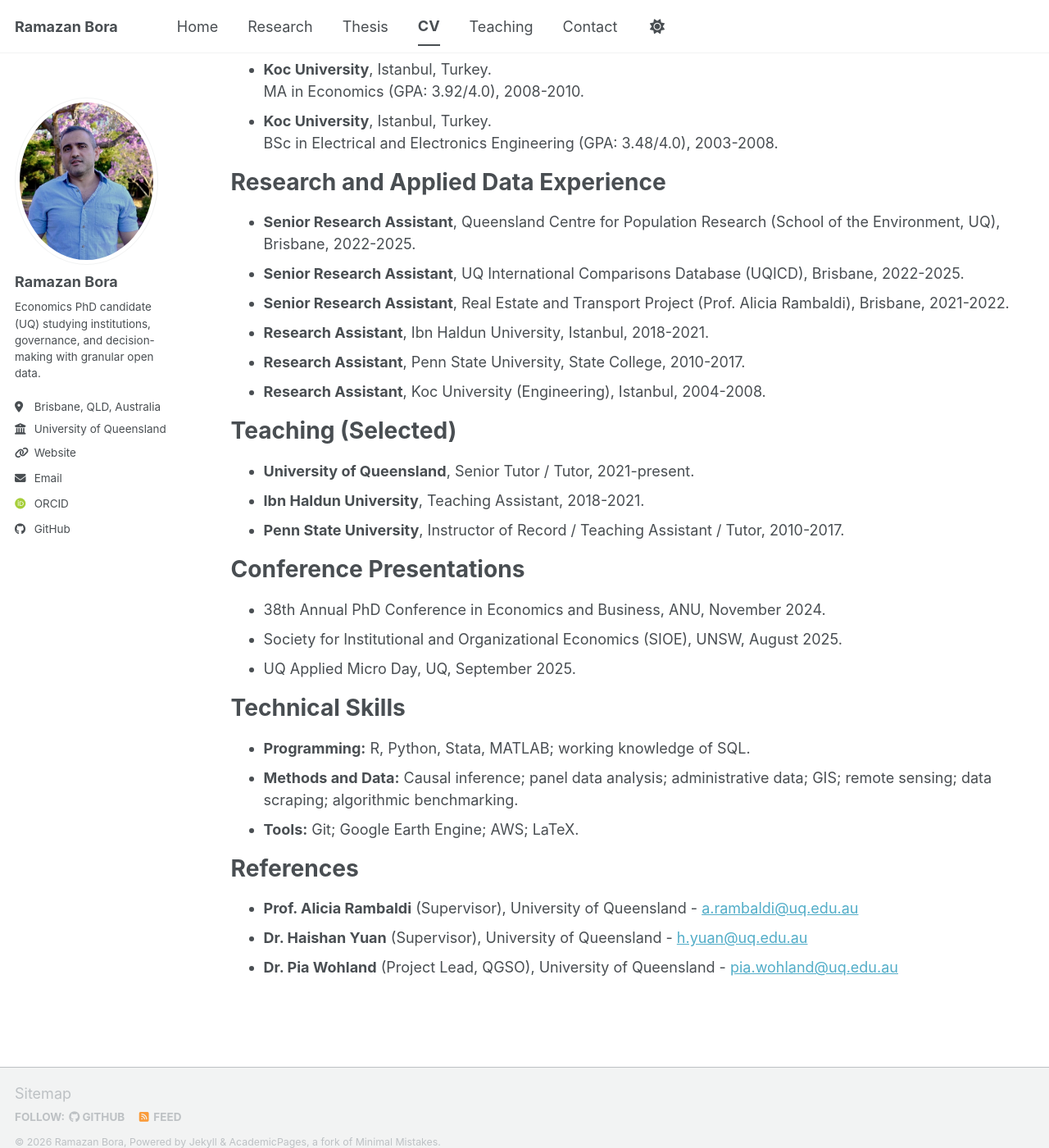
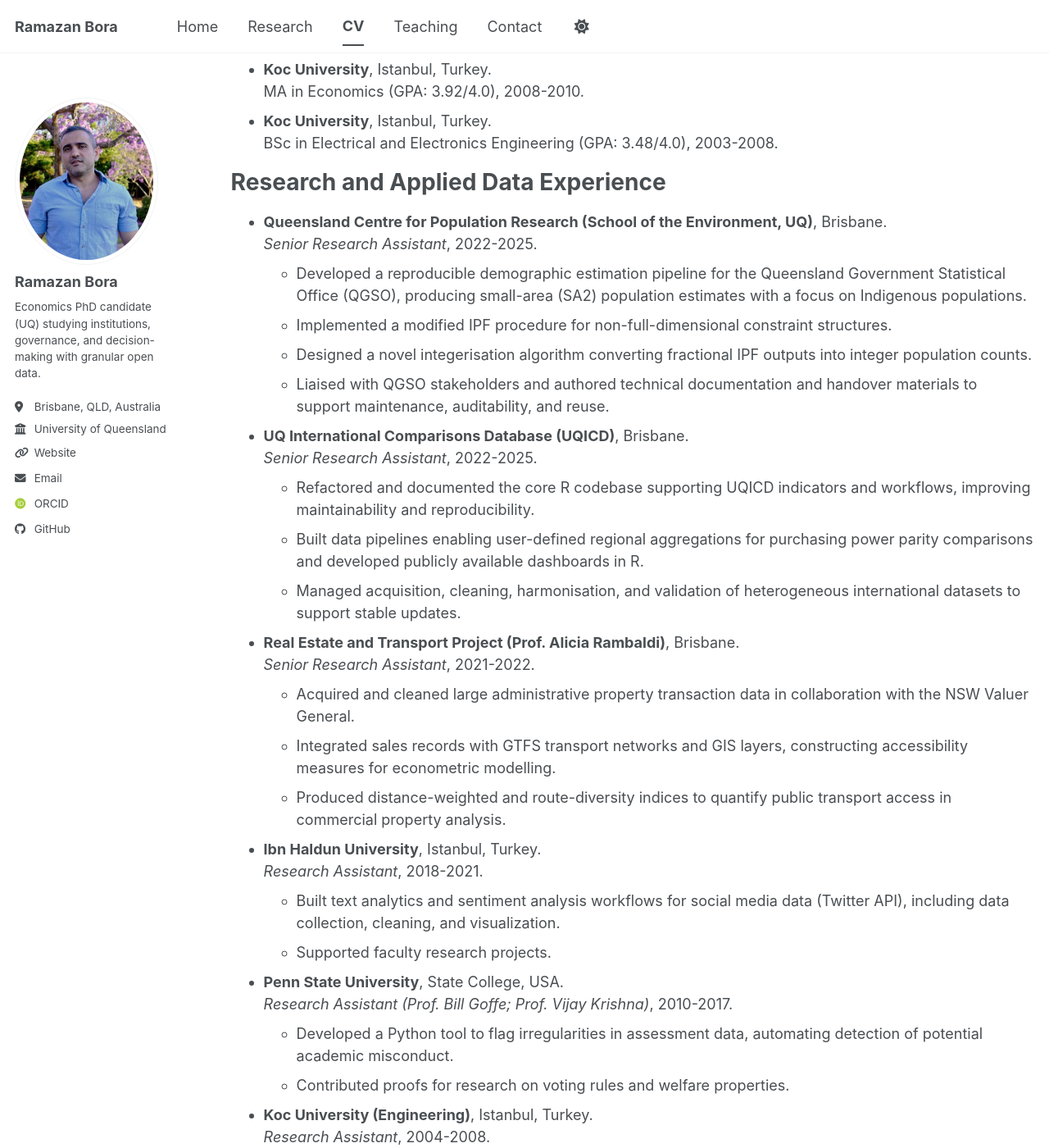
Before and after one commit to ramazanbora/ramazanbora.github.io, a Jekyll site: the page built from _pages/cv.md, in a window 1280 px wide and 1400 px high, scrolled down 636 px. Shown: the whole window at 82% size. Built offline with Jekyll 4.4.1, drawn with Linux system fonts in a browser that asks for light colours; some web fonts are replaced; a script bundle is joined from its source files by our own code; library files that are not in the unit come from our copies; some of the changed text lies outside the part shown.

```diff
--- a/_data/navigation.yml
+++ b/_data/navigation.yml
@@ -14,9 +14,6 @@ main:
   - title: "Research"
     url: /research/
 
-  - title: "Thesis"
-    url: /thesis/
-
   - title: "CV"
     url: /cv/
 
--- a/_pages/cv.md
+++ b/_pages/cv.md
@@ -35,12 +35,40 @@ Education
 
 Research and Applied Data Experience
 ======
-- **Senior Research Assistant**, Queensland Centre for Population Research (School of the Environment, UQ), Brisbane, 2022-2025.
-- **Senior Research Assistant**, UQ International Comparisons Database (UQICD), Brisbane, 2022-2025.
-- **Senior Research Assistant**, Real Estate and Transport Project (Prof. Alicia Rambaldi), Brisbane, 2021-2022.
-- **Research Assistant**, Ibn Haldun University, Istanbul, 2018-2021.
-- **Research Assistant**, Penn State University, State College, 2010-2017.
-- **Research Assistant**, Koc University (Engineering), Istanbul, 2004-2008.
+
+- **Queensland Centre for Population Research (School of the Environment, UQ)**, Brisbane.
+  *Senior Research Assistant*, 2022-2025.
+  - Developed a reproducible demographic estimation pipeline for the Queensland Government Statistical Office (QGSO), producing small-area (SA2) population estimates with a focus on Indigenous populations.
+  - Implemented a modified IPF procedure for non-full-dimensional constraint structures.
+  - Designed a novel integerisation algorithm converting fractional IPF outputs into integer population counts.
+  - Liaised with QGSO stakeholders and authored technical documentation and handover materials to support maintenance, auditability, and reuse.
+
+- **UQ International Comparisons Database (UQICD)**, Brisbane.
+  *Senior Research Assistant*, 2022-2025.
+  - Refactored and documented the core R codebase supporting UQICD indicators and workflows, improving maintainability and reproducibility.
+  - Built data pipelines enabling user-defined regional aggregations for purchasing power parity comparisons and developed publicly available dashboards in R.
+  - Managed acquisition, cleaning, harmonisation, and validation of heterogeneous international datasets to support stable updates.
+
+- **Real Estate and Transport Project (Prof. Alicia Rambaldi)**, Brisbane.
+  *Senior Research Assistant*, 2021-2022.
+  - Acquired and cleaned large administrative property transaction data in collaboration with the NSW Valuer General.
+  - Integrated sales records with GTFS transport networks and GIS layers, constructing accessibility measures for econometric modelling.
+  - Produced distance-weighted and route-diversity indices to quantify public transport access in commercial property analysis.
+
+- **Ibn Haldun University**, Istanbul, Turkey.
+  *Research Assistant*, 2018-2021.
+  - Built text analytics and sentiment analysis workflows for social media data (Twitter API), including data collection, cleaning, and visualization.
+  - Supported faculty research projects.
+
+- **Penn State University**, State College, USA.
+  *Research Assistant (Prof. Bill Goffe; Prof. Vijay Krishna)*, 2010-2017.
+  - Developed a Python tool to flag irregularities in assessment data, automating detection of potential academic misconduct.
+  - Contributed proofs for research on voting rules and welfare properties.
+
+- **Koc University (Engineering)**, Istanbul, Turkey.
+  *Research Assistant*, 2004-2008.
+  - Applied pattern recognition methods to sensor data for driver identification (DRIVE-SAFE project).
+  - Implemented video deinterlacing algorithms for broadcast enhancement and signal-processing applications.
 
 Teaching (Selected)
 ======
```
Also changed, not shown: _pages/about.md (+2 -3 lines), _pages/thesis.md (deleted, +0 -36 lines).
